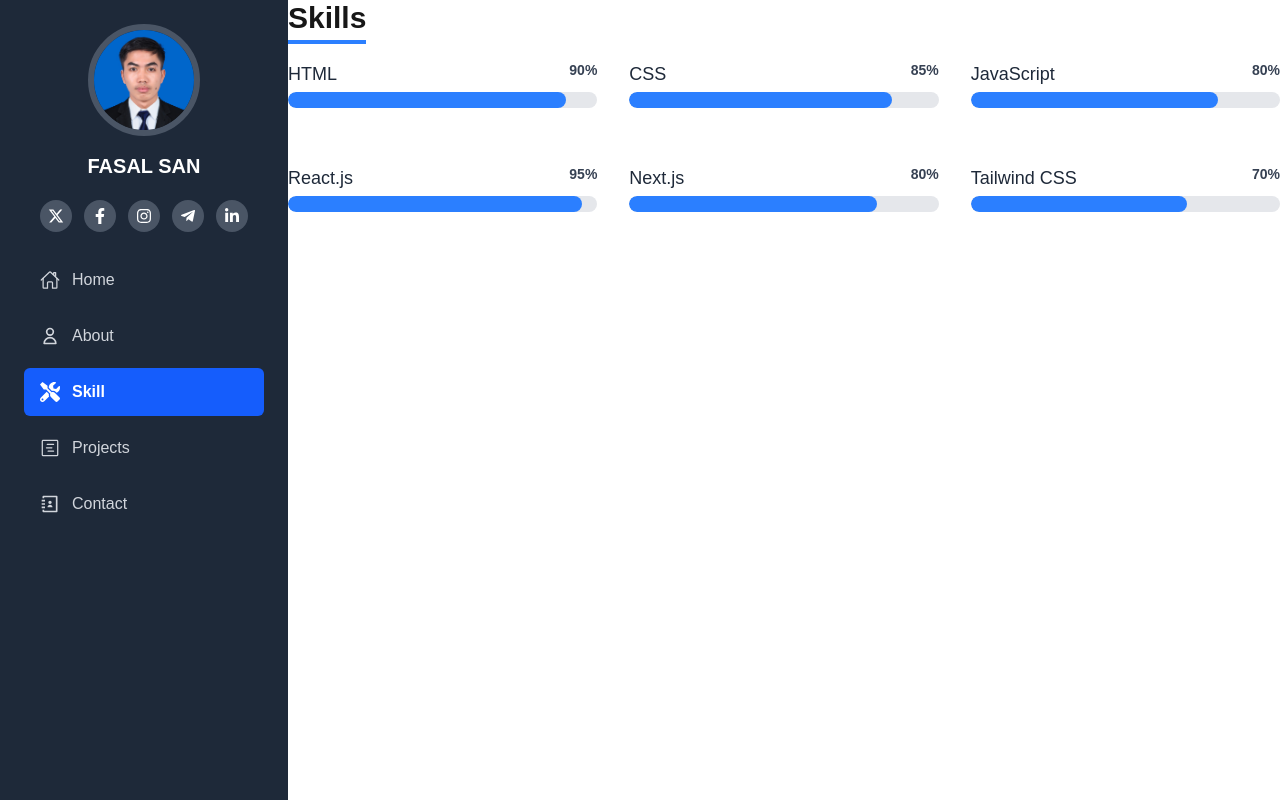
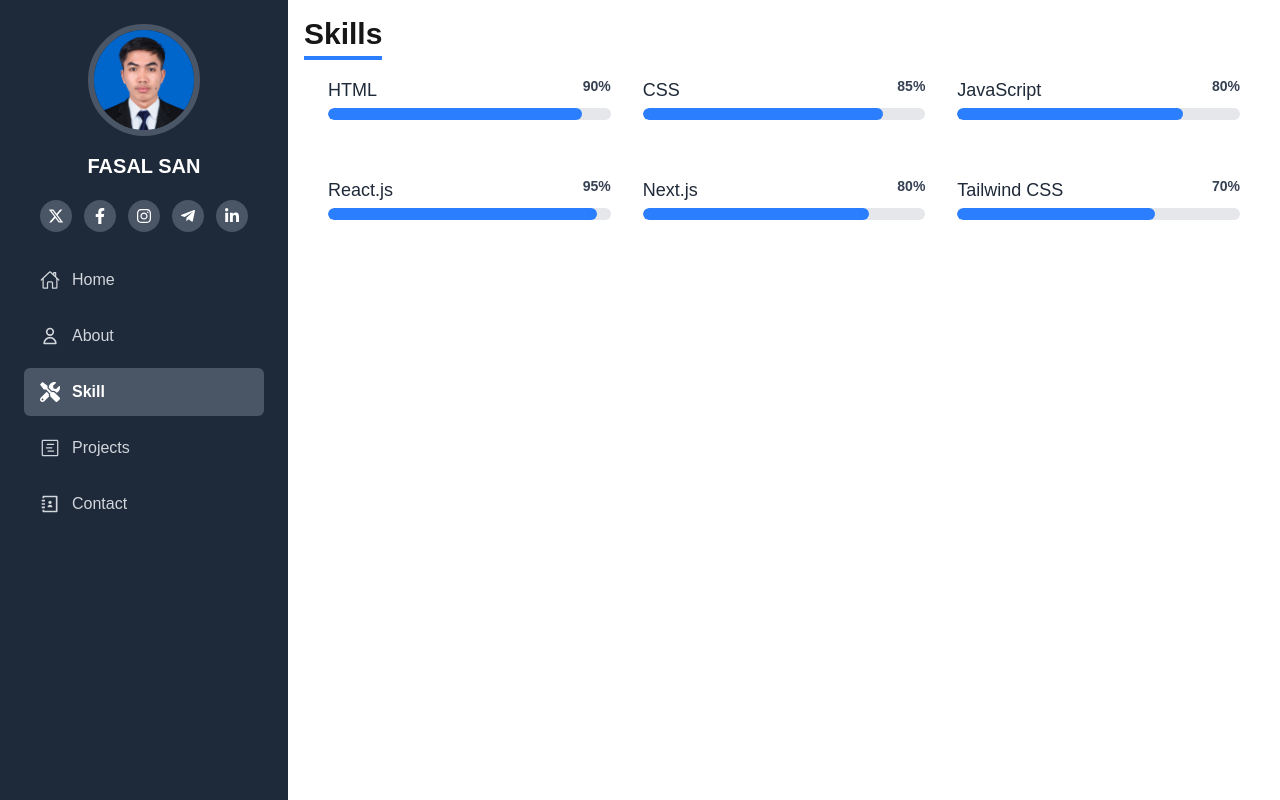
Before and after one commit to Fasalsan/my-portfolio, a Next.js app: page /pages/skill in a window 1280 px wide. Built offline with nearby package versions, Linux system fonts and the light colour scheme.

Commit message:
fix skills

```diff
--- a/app/components/Sidebar.js
+++ b/app/components/Sidebar.js
@@ -73,8 +73,8 @@ export default function Sidebar() {
                                 key={href}
                                 href={href}
                                 className={`flex items-center justify-between px-4 py-3 rounded-md transition-all ${isActive
-                                    ? 'bg-blue-600 text-white font-semibold'
-                                    : 'hover:bg-gray-800 text-gray-300'
+                                    ? 'bg-gray-600 text-white font-semibold'
+                                    : 'hover:bg-gray-500 text-gray-300'
                                     }`}
                             >
                                 <div className="flex items-center gap-3">
--- a/app/pages/project/page.jsx
+++ b/app/pages/project/page.jsx
@@ -1,5 +1,5 @@
 import React from "react";
 
 export default function page() {
-  return <div>Project Page new Declare</div>;
+  return <div>Project Page</div>;
 }
--- a/app/pages/skill/page.js
+++ b/app/pages/skill/page.js
@@ -54,24 +54,27 @@ export default function Skill() {
     }, [hasAnimated])
 
     return (
-        <div ref={sectionRef}>
+        <div className='p-4'>
+            <div ref={sectionRef} >
                 <h2 className="text-3xl font-bold mb-4 relative inline-block border-b-4 border-blue-500 pb-1">
                     Skills
                 </h2>
+
                 <div className="grid gap-8
                   grid-cols-1
                   sm:grid-cols-2
                   md:grid-cols-3
-                  lg:grid-cols-3">
+                  lg:grid-cols-3
+                  px-6">
                     {skills.map((skill, i) => (
                         <div key={skill.name} className="mb-6">
                             <div className="flex justify-between mb-1">
                                 <span className="text-lg font-medium text-gray-800">{skill.name}</span>
                                 <span className="text-sm font-semibold text-gray-700">{progress[i]}%</span>
                             </div>
-                        <div className="w-full bg-gray-200 h-4 rounded-full overflow-hidden">
+                            <div className="w-full bg-gray-200 h-3 rounded-full overflow-hidden">
                                 <div
-                                className="h-4 bg-blue-500 rounded-full transition-all duration-300"
+                                    className="h-3 bg-blue-500 rounded-full transition-all duration-300"
                                     style={{ width: `${progress[i]}%` }}
                                 />
                             </div>
@@ -79,6 +82,7 @@ export default function Skill() {
                     ))}
                 </div>
             </div>
+        </div>
 
     )
 }
```
Lines whose indentation alone changed are shown as unchanged.
